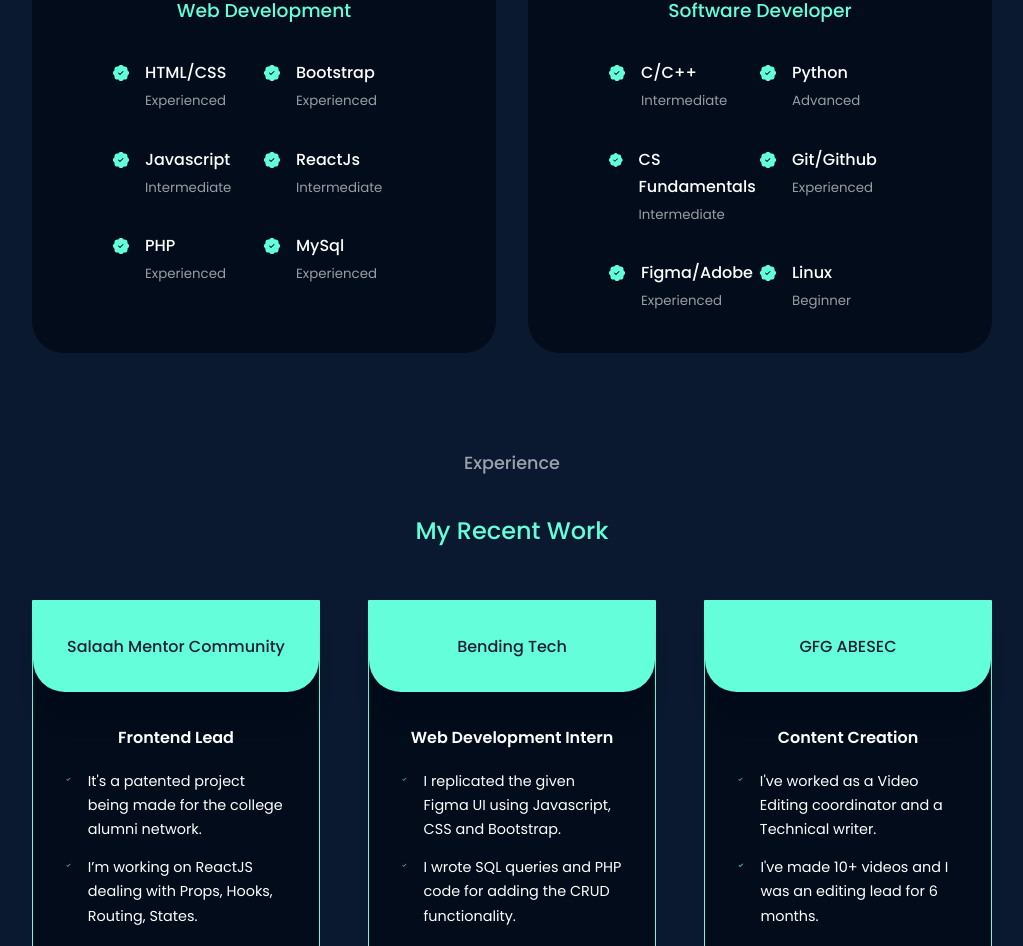
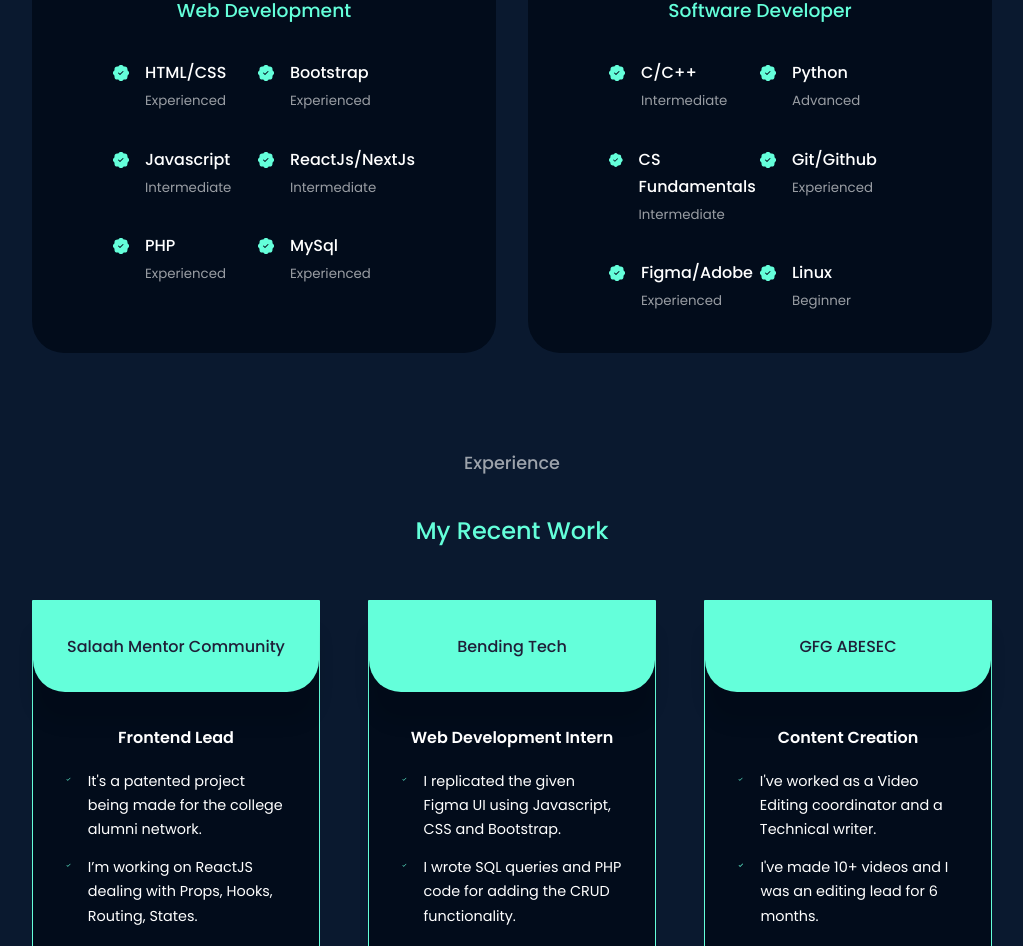
Before and after one commit to utkarshgoel10/ReactPortfolio, a React (Create React App) app: page / in a window 1280 px wide. Shown: the part 1793-2739 px from the top of the page, without its empty margins (128-1151 px from the left). Built offline with nearby package versions, Linux system fonts and the light colour scheme.

Commit message:
Update Experience.jsx

```diff
--- a/src/components/experience/Experience.jsx
+++ b/src/components/experience/Experience.jsx
@@ -30,7 +30,7 @@ const Experience = () => {
             </article>
             <article className="experience__details">
               <BsPatchCheckFill className='experience__details-icon' />
-              <div><h4>ReactJs</h4>
+              <div><h4>ReactJs/NextJs</h4>
               <small className='text-light'>Intermediate</small></div>
             </article>
             <article className="experience__details">
```
